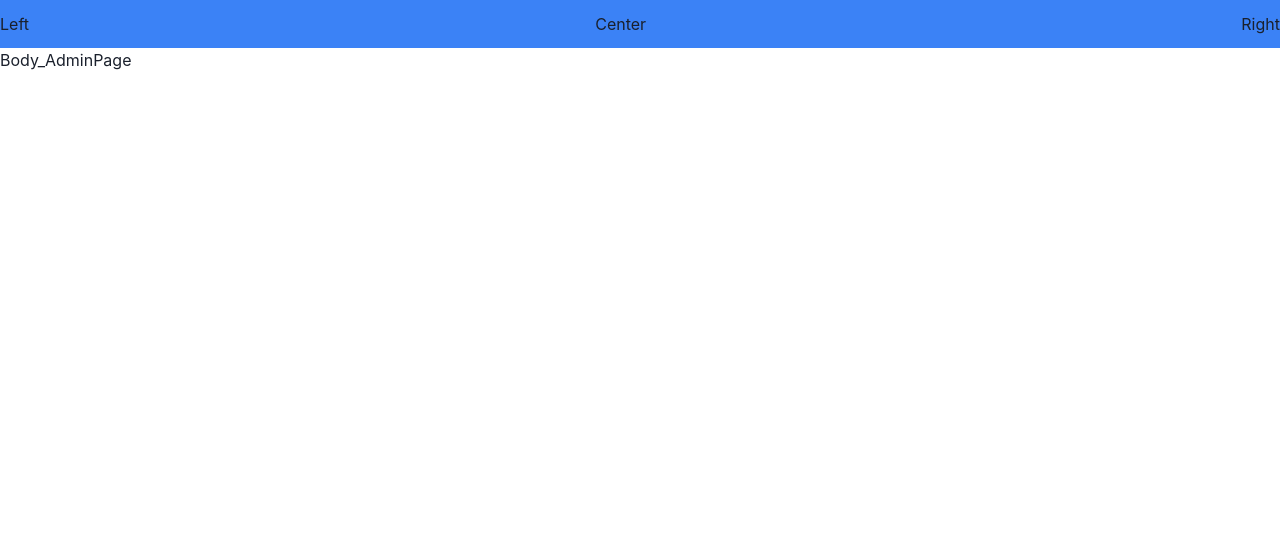
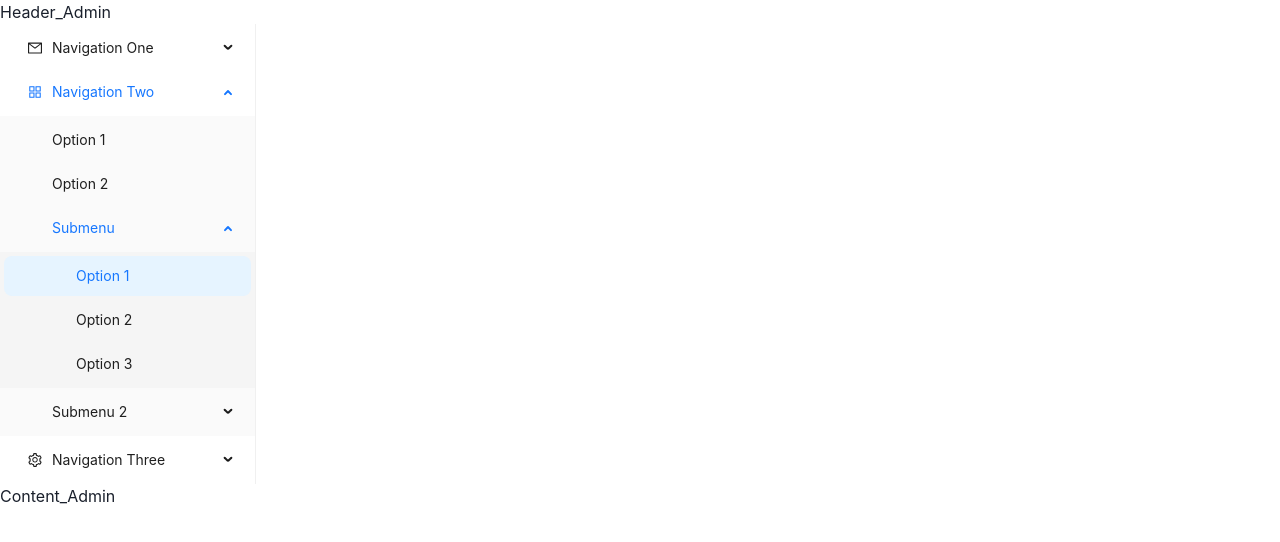
Before and after one commit to DucHuy2102/Watches_Store, a React (Vite) app: page /admin in a window 1280 px wide. Shown: the top 542 px of the page. Built offline with nearby package versions, Linux system fonts and the light colour scheme; a web font is replaced by a local one.

Commit message:
building AdminPage.jsx:10%

```diff
--- a/package.json
+++ b/package.json
@@ -30,8 +30,11 @@
         "jwt-decode": "^4.0.0",
         "react": "^18.2.0",
         "react-dom": "^18.2.0",
+        "react-icons": "^5.2.1",
         "react-redux": "^9.1.0",
         "react-router-dom": "^6.22.3",
+        "recharts": "^2.12.7",
+        "styled-components": "^6.1.11",
         "swiper": "^11.0.7"
     },
     "devDependencies": {
--- a/src/pages/Admin/AdminPage.jsx
+++ /dev/null
@@ -1,13 +0,0 @@
-import Body_AdminPage from './Body_Admin/Body_AdminPage';
-import Header_AdminPage from './Header_AdminPage';
-
-const AdminPage = () => {
-    return (
-        <div>
-            <Header_AdminPage />
-            <Body_AdminPage />
-        </div>
-    );
-};
-
-export default AdminPage;
--- a/src/pages/Admin/Body_Admin/Body_AdminPage.jsx
+++ /dev/null
@@ -1,5 +0,0 @@
-const Body_AdminPage = () => {
-    return <div>Body_AdminPage</div>;
-};
-
-export default Body_AdminPage;
--- a/src/pages/Admin/Header_AdminPage.jsx
+++ /dev/null
@@ -1,17 +0,0 @@
-const Header_AdminPage = () => {
-    return (
-        <div className='bg-blue-500 flex justify-center items-center w-full h-12'>
-            <div className='flex flex-1 justify-start'>
-                <h1>Left</h1>
-            </div>
-            <div className='flex-grow justify-center'>
-                <h1>Center</h1>
-            </div>
-            <div className='flex justify-end'>
-                <h1>Right</h1>
-            </div>
-        </div>
-    );
-};
-
-export default Header_AdminPage;
--- /dev/null
+++ b/src/pages/Admin/Login_AdminPage.jsx
@@ -0,0 +1,5 @@
+const Login_AdminPage = () => {
+    return <div>LoginAdminPage</div>;
+};
+
+export default Login_AdminPage;
--- /dev/null
+++ b/src/pages/Admin/Main_AdminPage.jsx
@@ -0,0 +1,13 @@
+import Header_Admin from './components/Header_Admin';
+import MainContent_AdminPage from './pages/MainContent_AdminPage';
+
+const AdminPage = () => {
+    return (
+        <div className='flex flex-col'>
+            <Header_Admin />
+            <MainContent_AdminPage />
+        </div>
+    );
+};
+
+export default AdminPage;
--- /dev/null
+++ b/src/pages/Admin/components/Header_Admin.jsx
@@ -0,0 +1,5 @@
+const Header_Admin = () => {
+    return <div>Header_Admin</div>;
+};
+
+export default Header_Admin;
--- /dev/null
+++ b/src/pages/Admin/components/Sidebar_Admin.jsx
@@ -0,0 +1,153 @@
+import React, { useState } from 'react';
+import { AppstoreOutlined, MailOutlined, SettingOutlined } from '@ant-design/icons';
+import { Menu } from 'antd';
+const items = [
+    {
+        key: '1',
+        icon: <MailOutlined />,
+        label: 'Navigation One',
+        children: [
+            {
+                key: '11',
+                label: 'Option 1',
+            },
+            {
+                key: '12',
+                label: 'Option 2',
+            },
+            {
+                key: '13',
+                label: 'Option 3',
+            },
+            {
+                key: '14',
+                label: 'Option 4',
+            },
+        ],
+    },
+    {
+        key: '2',
+        icon: <AppstoreOutlined />,
+        label: 'Navigation Two',
+        children: [
+            {
+                key: '21',
+                label: 'Option 1',
+            },
+            {
+                key: '22',
+                label: 'Option 2',
+            },
+            {
+                key: '23',
+                label: 'Submenu',
+                children: [
+                    {
+                        key: '231',
+                        label: 'Option 1',
+                    },
+                    {
+                        key: '232',
+                        label: 'Option 2',
+                    },
+                    {
+                        key: '233',
+                        label: 'Option 3',
+                    },
+                ],
+            },
+            {
+                key: '24',
+                label: 'Submenu 2',
+                children: [
+                    {
+                        key: '241',
+                        label: 'Option 1',
+                    },
+                    {
+                        key: '242',
+                        label: 'Option 2',
+                    },
+                    {
+                        key: '243',
+                        label: 'Option 3',
+                    },
+                ],
+            },
+        ],
+    },
+    {
+        key: '3',
+        icon: <SettingOutlined />,
+        label: 'Navigation Three',
+        children: [
+            {
+                key: '31',
+                label: 'Option 1',
+            },
+            {
+                key: '32',
+                label: 'Option 2',
+            },
+            {
+                key: '33',
+                label: 'Option 3',
+            },
+            {
+                key: '34',
+                label: 'Option 4',
+            },
+        ],
+    },
+];
+const getLevelKeys = (items1) => {
+    const key = {};
+    const func = (items2, level = 1) => {
+        items2.forEach((item) => {
+            if (item.key) {
+                key[item.key] = level;
+            }
+            if (item.children) {
+                func(item.children, level + 1);
+            }
+        });
+    };
+    func(items1);
+    return key;
+};
+const levelKeys = getLevelKeys(items);
+const Sidebar_Admin = () => {
+    const [stateOpenKeys, setStateOpenKeys] = useState(['2', '23']);
+    const onOpenChange = (openKeys) => {
+        const currentOpenKey = openKeys.find((key) => stateOpenKeys.indexOf(key) === -1);
+        // open
+        if (currentOpenKey !== undefined) {
+            const repeatIndex = openKeys
+                .filter((key) => key !== currentOpenKey)
+                .findIndex((key) => levelKeys[key] === levelKeys[currentOpenKey]);
+            setStateOpenKeys(
+                openKeys
+                    // remove repeat key
+                    .filter((_, index) => index !== repeatIndex)
+                    // remove current level all child
+                    .filter((key) => levelKeys[key] <= levelKeys[currentOpenKey])
+            );
+        } else {
+            // close
+            setStateOpenKeys(openKeys);
+        }
+    };
+    return (
+        <Menu
+            mode='inline'
+            defaultSelectedKeys={['231']}
+            openKeys={stateOpenKeys}
+            onOpenChange={onOpenChange}
+            style={{
+                width: 256,
+            }}
+            items={items}
+        />
+    );
+};
+export default Sidebar_Admin;
--- /dev/null
+++ b/src/pages/Admin/pages/Content_Admin.jsx
@@ -0,0 +1,5 @@
+const Content_Admin = () => {
+    return <div>Content_Admin</div>;
+};
+
+export default Content_Admin;
--- /dev/null
+++ b/src/pages/Admin/pages/MainContent_AdminPage.jsx
@@ -0,0 +1,13 @@
+import Sidebar_Admin from '../components/Sidebar_Admin';
+import Content_Admin from './Content_Admin';
+
+const MainContent_AdminPage = () => {
+    return (
+        <div>
+            <Sidebar_Admin />
+            <Content_Admin />
+        </div>
+    );
+};
+
+export default MainContent_AdminPage;
--- a/src/pages/exportPages.js
+++ b/src/pages/exportPages.js
@@ -1,5 +1,6 @@
 // Admin
-export { default as AdminPage } from './Admin/AdminPage';
+export { default as AdminPage } from './Admin/Main_AdminPage';
+export { default as LoginAdminPage } from './Admin/Login_AdminPage';
 
 // main page
 export { default as HomePage } from './MainPage/HomePage';
--- a/src/routes/exportRoutes.js
+++ b/src/routes/exportRoutes.js
@@ -14,6 +14,7 @@ import {
     ProductDetail,
     ProfilePage,
     AdminPage,
+    LoginAdminPage,
 } from '../pages/exportPages';
 
 export const routes = [
@@ -21,6 +22,12 @@ export const routes = [
     {
         path: '/admin',
         component: AdminPage,
+        isShowHeader: false,
+        isPrivate: true,
+    },
+    {
+        path: '/admin/login',
+        component: LoginAdminPage,
         isShowHeader: false,
         isPrivate: true,
     },
```
Also changed, not shown: 2 other files (tests, documents, lock files or other folders).
